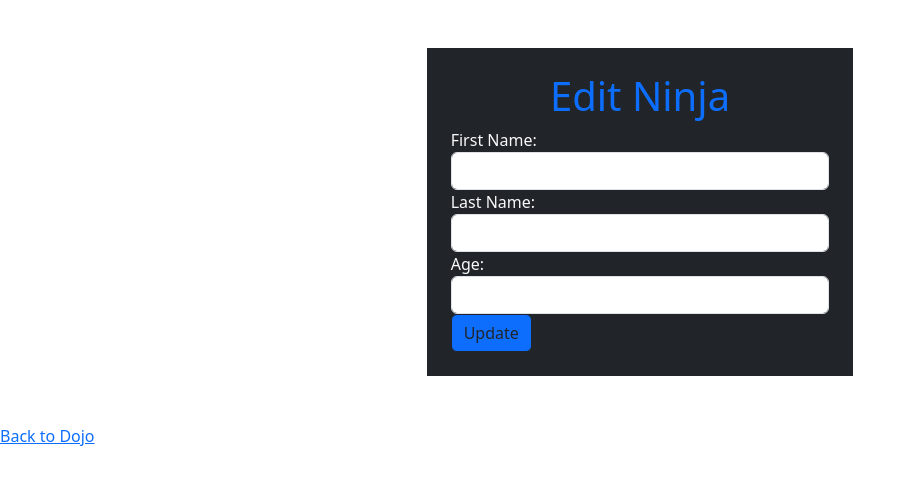
After one commit to JosiahSZN1/dojos_and_ninjas, a Flask app: template flask_app/templates/edit.html in a window 1280 px wide. The commit adds this page. Shown: the top 485 px of the page, without its empty margins (0-915 px from the left). Run offline with Flask 2, Linux system fonts and the light colour scheme; the template is opened without the code that fills it, so the values that code supplies are empty.

Commit message:
User now able to delete/edit ninjas from database.

```diff
--- a/flask_app/templates/dojo_show.html
+++ b/flask_app/templates/dojo_show.html
@@ -26,8 +26,8 @@
                     <td>{{ninja['last_name']}}</td>
                     <td>{{ninja['age']}}</td>
                     <td>
-                        <a href="">edit</a>
-                        <a href="">delete</a>
+                        <a href="/show_edit_ninja_page/{{ninja['id']}}">edit</a>
+                        <a href="/delete_ninja/{{ninja['id']}}/{{ninja['dojo_id']}}">delete</a>
                     </td>
                 </tr>
                 {% endfor %}
--- /dev/null
+++ b/flask_app/templates/edit.html
@@ -0,0 +1,29 @@
+<!DOCTYPE html>
+<html lang="en">
+<head>
+    <meta charset="UTF-8">
+    <meta http-equiv="X-UA-Compatible" content="IE=edge">
+    <meta name="viewport" content="width=device-width, initial-scale=1.0">
+    <link href="https://cdn.jsdelivr.net/npm/bootstrap@5.3.0-alpha1/dist/css/bootstrap.min.css" rel="stylesheet" integrity="sha384-GLhlTQ8iRABdZLl6O3oVMWSktQOp6b7In1Zl3/Jr59b6EGGoI1aFkw7cmDA6j6gD" crossorigin="anonymous">
+    <title>Edit Ninja - Dojos and Ninjas</title>
+</head>
+<body>
+    <form action="/update_ninja/{{ninja_info['id']}}/{{ninja_info['dojo_id']}}" method="post" class="col-4 bg-dark p-4 my-5 mx-auto text-light">
+        <h1 class="text-center text-primary">Edit Ninja</h1>
+        <div class="form-group">
+            <label for="first_name">First Name: </label>
+            <input type="text" name="first_name" id="" value="{{ninja_info['first_name']}}" class="form-control">
+        </div>
+        <div class="form-group">
+            <label for="last_name">Last Name: </label>
+            <input type="text" name="last_name" id="" value="{{ninja_info['last_name']}}" class="form-control">
+        </div>
+        <div class="form-group">
+            <label for="age">Age: </label>
+            <input type="text" name="age" id="" value="{{ninja_info['age']}}" class="form-control">
+        </div>
+        <button class="btn btn-primary btn-outline-dark">Update</button>
+    </form>
+    <a href="/show_dojo/{{ninja_info['dojo_id']}}">Back to Dojo</a>
+</body>
+</html>
```
Also changed, not shown: flask_app/controllers/dojos.py (+19 -1 lines), flask_app/models/ninja.py (+19 -2 lines), README.md.
